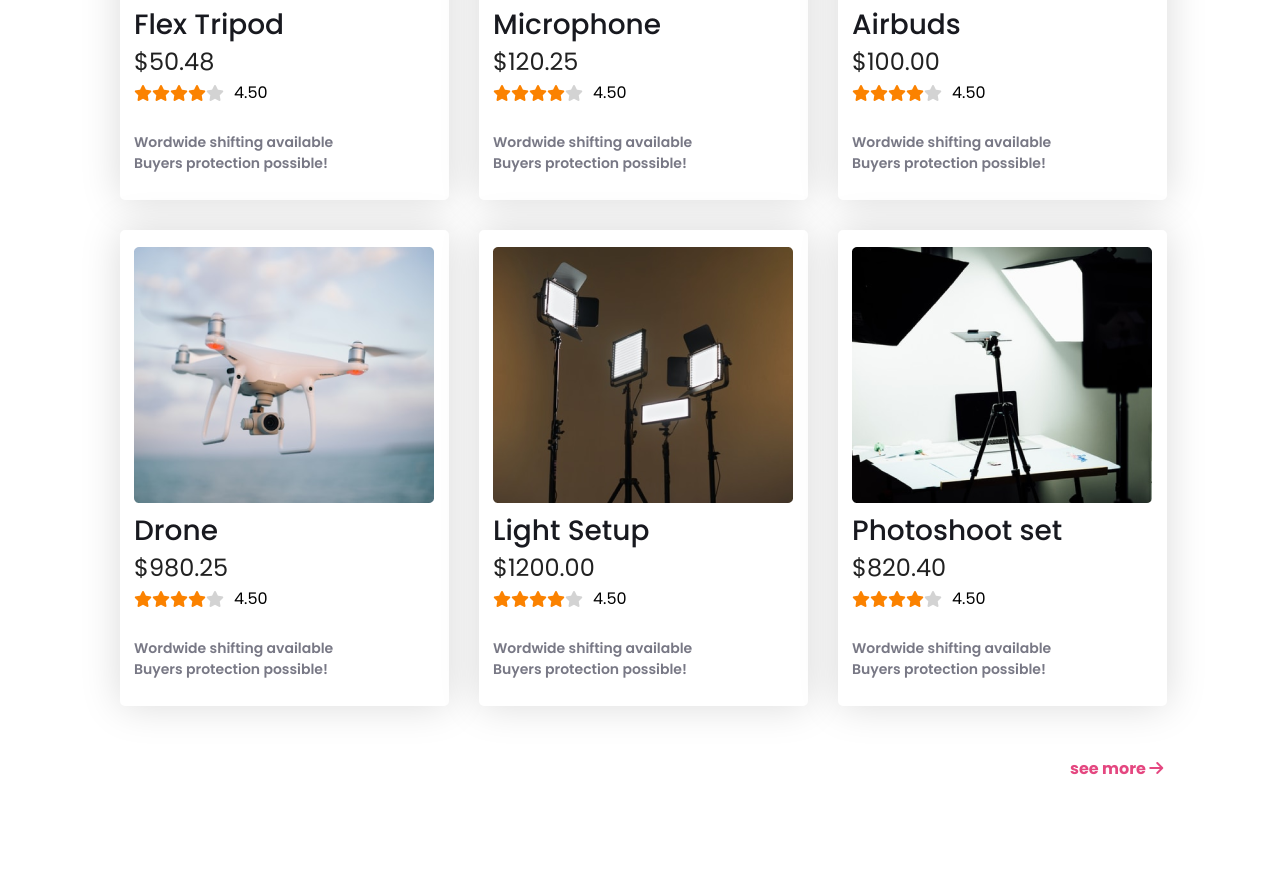
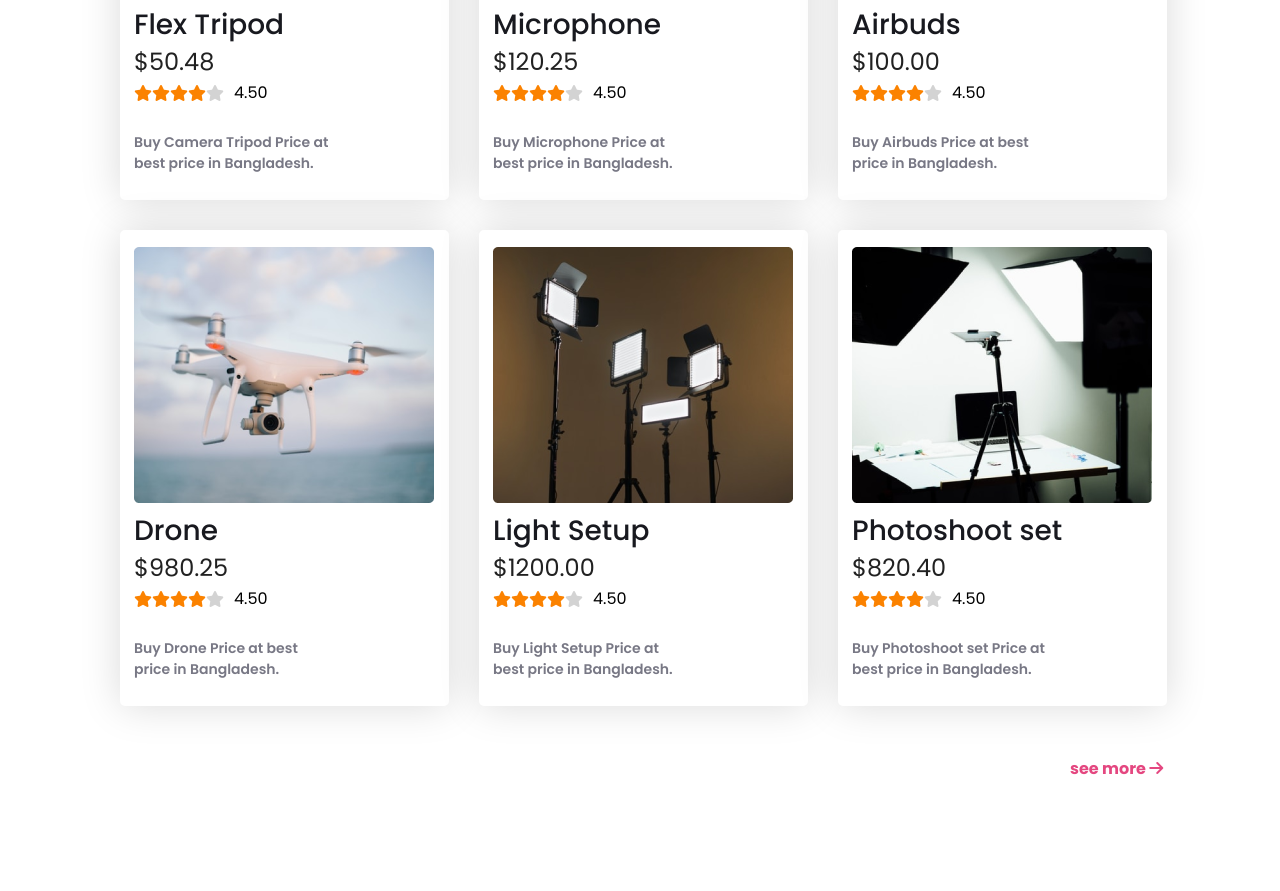
Before and after one commit to afsanaara/influencer-gear, a plain HTML site: page index.html in a window 1280 px wide. Shown: the part 1106-1997 px from the top of the page. Drawn offline with Linux system fonts and the light colour scheme.

Commit message:
new commit

```diff
--- a/index.html
+++ b/index.html
@@ -56,7 +56,7 @@
             <p class="rating">4.50</p>
           </div>
           <div class="description">
-            <p>Wordwide shifting available Buyers protection possible!</p>
+            <p>Buy Camera Tripod Price at best price in Bangladesh.</p>
           </div>
         </div>
         <div class="mic">
@@ -74,7 +74,7 @@
             <p class="rating">4.50</p>
           </div>
           <div class="description">
-            <p>Wordwide shifting available Buyers protection possible!</p>
+            <p>Buy Microphone Price at best price in Bangladesh.</p>
           </div>
         </div>
         <div class="airbuds">
@@ -92,7 +92,7 @@
             <p class="rating">4.50</p>
           </div>
           <div class="description">
-            <p>Wordwide shifting available Buyers protection possible!</p>
+            <p>Buy Airbuds Price at best price in Bangladesh.</p>
           </div>
         </div>
         <div class="drone">
@@ -110,7 +110,7 @@
             <p class="rating">4.50</p>
           </div>
           <div class="description">
-            <p>Wordwide shifting available Buyers protection possible!</p>
+            <p>Buy Drone Price at best price in Bangladesh.</p>
           </div>
         </div>
         <div class="light">
@@ -128,7 +128,7 @@
             <p class="rating">4.50</p>
           </div>
           <div class="description">
-            <p>Wordwide shifting available Buyers protection possible!</p>
+            <p>Buy Light Setup Price at best price in Bangladesh.</p>
           </div>
         </div>
         <div class="photoshoot">
@@ -146,7 +146,7 @@
             <p class="rating">4.50</p>
           </div>
           <div class="description">
-            <p>Wordwide shifting available Buyers protection possible!</p>
+            <p>Buy Photoshoot set Price at best price in Bangladesh.</p>
           </div>
         </div>
       </div>
```
